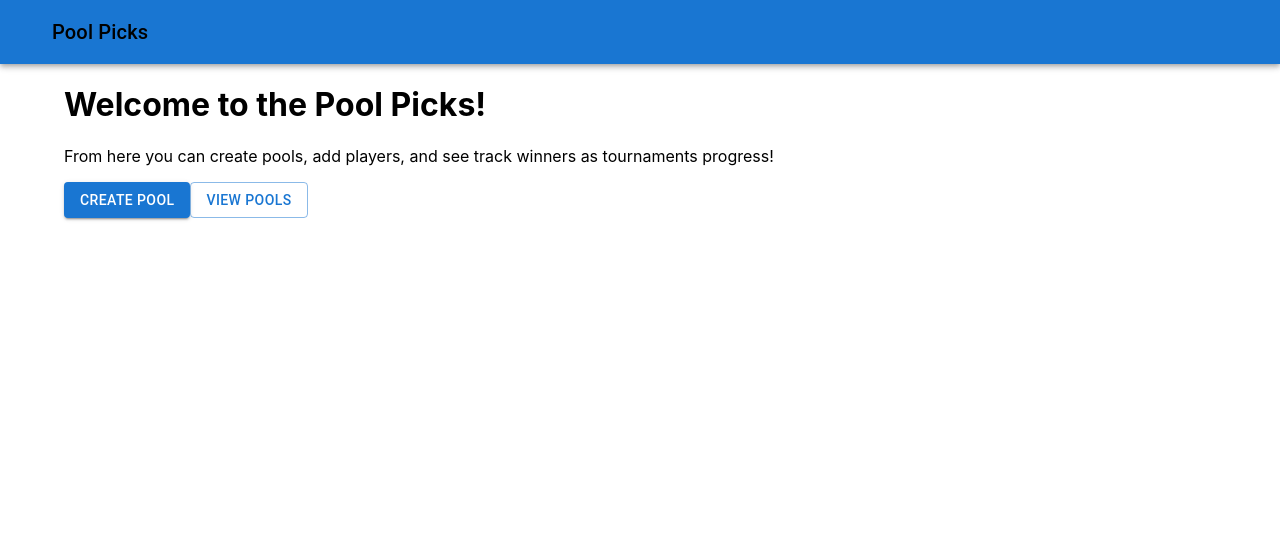
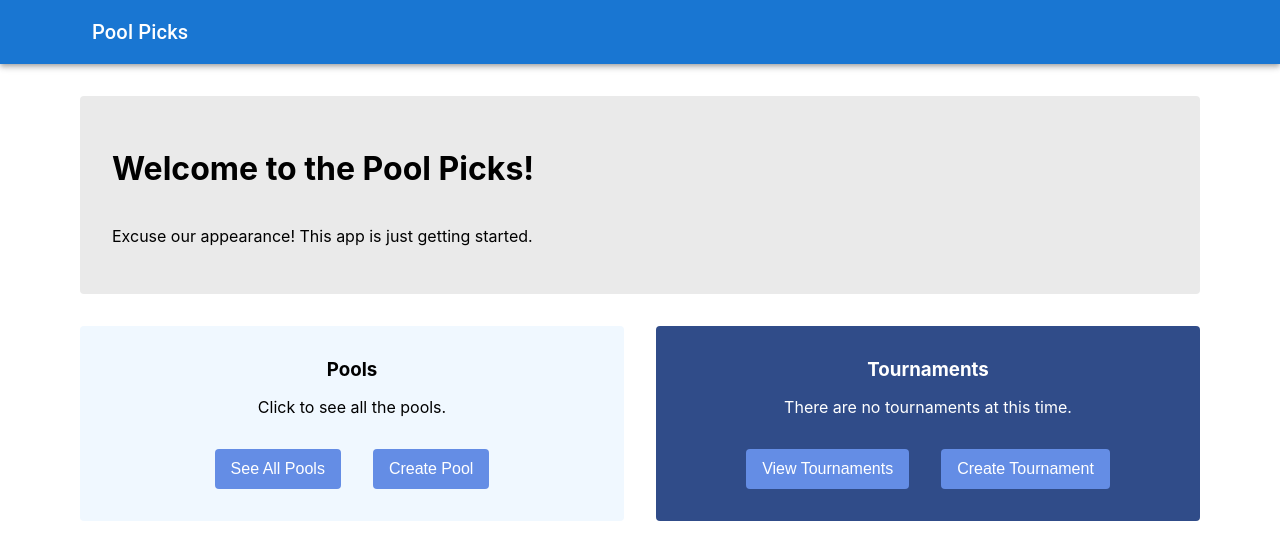
Before and after one commit to murphgrainger/dep-pool-picks, a React (Create React App) app in the folder client/: page / in a window 1280 px wide. Shown: the top 560 px of the page. Built offline with nearby package versions, Linux system fonts and the light colour scheme.

Commit message:
reworked styles and homepage components

```diff
--- a/client/src/App.css
+++ /dev/null
@@ -1,36 +0,0 @@
-.App {
-  text-align: center;
-}
-
-.App-logo {
-  height: 40vmin;
-  pointer-events: none;
-}
-
-.App-header {
-  min-height: 100vh;
-  display: flex;
-  flex-direction: column;
-  align-items: center;
-  justify-content: center;
-  font-size: calc(10px + 2vmin);
-}
-
-.App-link {
-  color: #61dafb;
-}
-
-.card-horizontal {
-  background-color: lightgray;
-  display: flex;
-  max-width: 400px;
-  justify-content: space-between;
-  align-items: center;
-  margin: 1em;
-  padding: 1em;
-  border-radius: 5px;
-}
-
-a {
-  all: initial;
-}
--- a/client/src/App.js
+++ b/client/src/App.js
@@ -1,6 +1,6 @@
 import React from 'react';
 import { Routes, Route, Navigate } from "react-router-dom";
-import './App.css';
+import './styles/App.css';
 
 import Home from './pages/Home';
 import Pools from './pages/Pools';
@@ -9,7 +9,7 @@ import CreatePool from './pages/CreatePool';
 
 export default function App() {
   return (
-      <div>
+      <div className="App">
         <Routes>
           <Route path="/create-pool" element={<CreatePool/>}/>
           <Route path="/pools" element={<Pools/>}/>
--- a/client/src/components/card-horizontal.js
+++ b/client/src/components/card-horizontal.js
@@ -2,11 +2,10 @@ import React from 'react';
 import Button from '@mui/material/Button';
 
 export default function CardHorizontal(props) {
-    console.log(props);
     return (
         <div className="card-horizontal">
         <h4>{props.content.name}</h4>
-        <Button variant="outlined" href="/view-pool/:id">View Pool</Button>
+        <Button variant="outlined" href="/view-pool/:id">View</Button>
         </div>
     )
 }
--- a/client/src/components/navbar.js
+++ b/client/src/components/navbar.js
@@ -6,6 +6,7 @@ import Box from '@mui/material/Box';
 import Toolbar from '@mui/material/Toolbar';
 import Typography from '@mui/material/Typography';
 import IconButton from '@mui/material/IconButton';
+import Button from '@mui/material/Button';
 
 export default function ButtonAppBar() {
   return (
@@ -20,10 +21,9 @@ export default function ButtonAppBar() {
             sx={{ mr: 2 }}
           >
           </IconButton>
-          <Link to="/"><Typography variant="h6" component="div" sx={{ flexGrow: 1 }}>
+          <Typography variant="h6" component="div" sx={{ flexGrow: 1 }}>
             Pool Picks
-          </Typography></Link>
-          {/* <Button color="inherit">Login</Button> */}
+          </Typography>
         </Toolbar>
       </AppBar>
     </Box>
--- a/client/src/pages/Home.js
+++ b/client/src/pages/Home.js
@@ -1,12 +1,13 @@
 import React from 'react';
+import { useNavigate } from 'react-router-dom';
 
 import Navbar from '../components/navbar';
+import Container from '@mui/material/Container';
 
-import Container from '@mui/material/Container';
-import Button from '@mui/material/Button';
 import CardHorizontal from '../components/card-horizontal';
 
 export default function Home() {
+    const navigate = useNavigate();
 
     const pools = [
         {
@@ -23,12 +24,33 @@ export default function Home() {
     return (
         <>
          <Navbar/>
-         <Container maxWidth="lg">
-            <h1>Welcome to the Pool Picks!</h1>
-            <p>From here you can create pools, add players, and see track winners as tournaments progress!</p>
-
-            <Button variant="contained" href="/create-pool">Create Pool</Button>
-            <Button variant="outlined" href="/pools">View Pools</Button>
+         <Container className="container">
+            <div className="app-header">
+                <h1>Welcome to the Pool Picks!</h1>
+                <p>Excuse our appearance! This app is just getting started.</p>
+            </div>
+            <div className="column-wrapper">
+                <div className="column">
+                    <div className="card-hero">
+                        <h3>Pools</h3>
+                        <p>Click to see all the pools.</p>
+                        <div className="action">
+                            <button onClick={() => navigate('/pools')}>See All Pools</button>
+                            <button onClick={() => navigate('/create-pool')}>Create Pool</button>
+                        </div>
+                    </div>
+                </div>
+                <div className="column">
+                    <div className="card-hero --tertiary">
+                        <h3>Tournaments</h3>
+                        <p>There are no tournaments at this time.</p>
+                        <div className="action">
+                            <button disabled>View Tournaments</button>
+                            <button disabled>Create Tournament</button>
+                        </div>
+                    </div>
+                </div>
+            </div>
          </Container>
         </>
     )
--- /dev/null
+++ b/client/src/styles/App.css
@@ -0,0 +1,102 @@
+@import './constants.css';
+
+.App {
+  width: 100%;
+  min-height: 100vh;
+}
+
+.App-logo {
+  height: 40vmin;
+  pointer-events: none;
+}
+
+.app-header {
+  display: flex;
+  flex-direction: column;
+  justify-content: center;
+  margin: 1em;
+  margin-top: 2em;
+  padding: 2em;
+  background-color: rgb(234, 234, 234);
+  border-radius: 4px;
+}
+
+.container {
+  display: flex;
+  flex-direction: column;
+  max-width: 1440px;
+  margin: auto;
+}
+
+.App-link {
+  color: #61dafb;
+}
+
+.column-wrapper {
+  display: flex;
+  flex-wrap: wrap;
+  width: 100%;
+}
+
+.column {
+  flex: 1;
+  min-width: 400px;
+}
+
+.card-horizontal {
+  background-color: rgb(255, 255, 255);
+  display: flex;
+  max-width: 400px;
+  justify-content: space-between;
+  align-items: center;
+  margin: .5em;
+  padding: 1em;
+  border-radius: 5px;
+  width: 100%;
+}
+
+.card-hero {
+  display: flex;
+  flex-direction: column;
+  align-items: center;
+  margin: 1em;
+  padding: 2em;
+  background-color: aliceblue;
+  border-radius: 4px;
+}
+
+.card-hero.--tertiary {
+  background-color: var(--color-tertiary);
+  color: white;
+}
+
+.action {
+  width: 100%;
+  display: flex;
+  justify-content: center;
+  padding-top: 1em;
+}
+
+h3 {
+  margin: 0;
+}
+.button-wrapper {
+  margin: 0 .5em;
+}
+
+button {
+  cursor: pointer;
+  display: flex;
+  justify-content: center;
+  align-items: center;
+  line-height: 1.75;
+  min-width: 64px;
+  padding: 6px 16px;
+  border-radius: 4px;
+  background-color: var(--color-primary);
+  outline: 0;
+  border: 0;
+  margin: 0 1em;
+  color: white;
+  font-size: 16px;
+}
--- /dev/null
+++ b/client/src/styles/constants.css
@@ -0,0 +1,7 @@
+:root {
+    --color-primary: #648DE5;
+    --color-secondary: #426A5A;
+    --color-tertiary: #304C89;
+    --color-turqoise: #66D7D1;
+    --color-dark-black: #040404;
+}
--- a/package.json
+++ b/package.json
@@ -28,6 +28,7 @@
     "express-graphql": "^0.12.0",
     "graphql": "^16.3.0",
     "knex": "^1.0.7",
+    "mongoose": "^6.3.0",
     "morgan": "^1.10.0",
     "nodemon": "^2.0.15",
     "pg": "^8.7.3"
```
Also changed, not shown: 1 other file (tests, documents, lock files or other folders).
